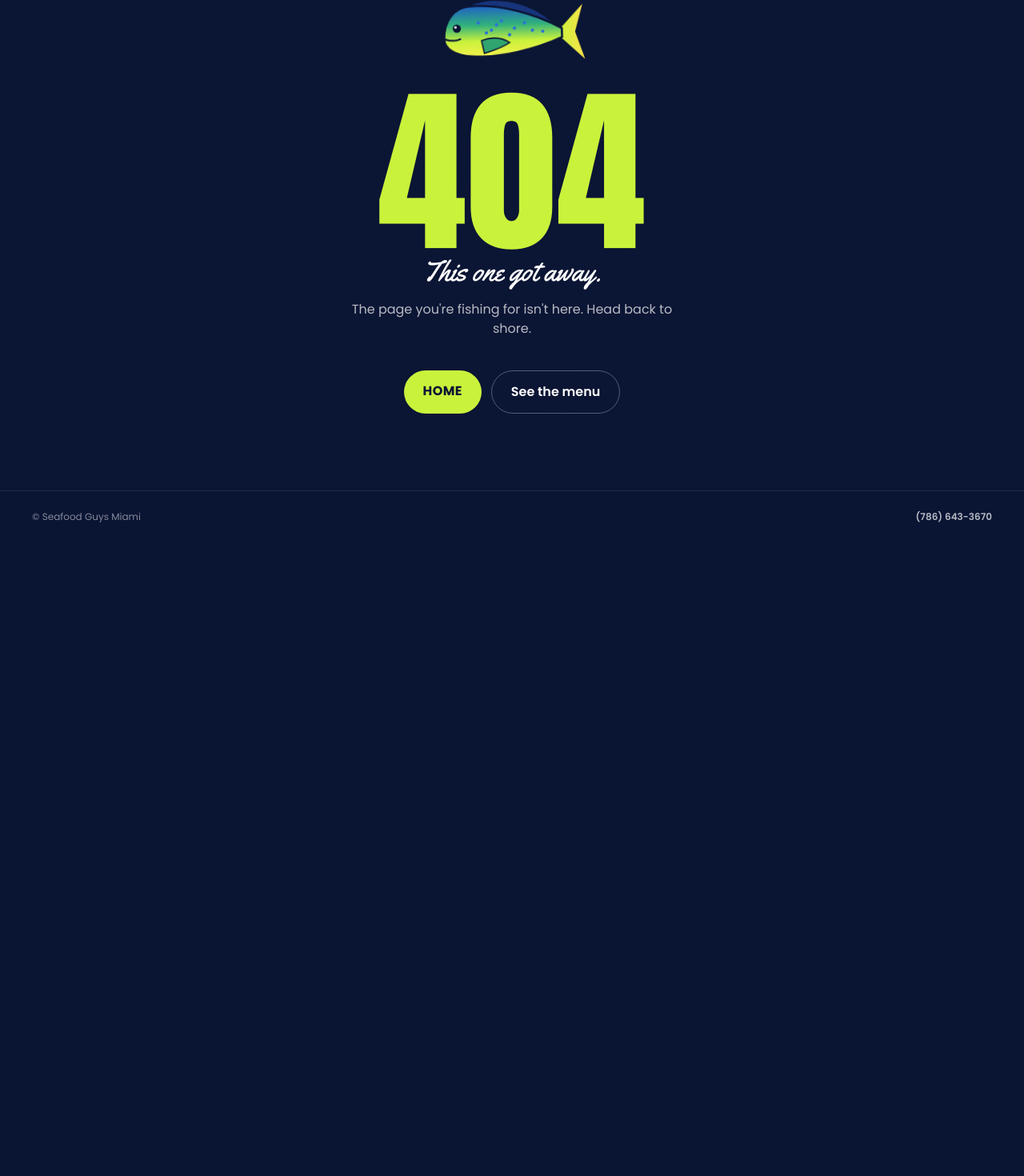
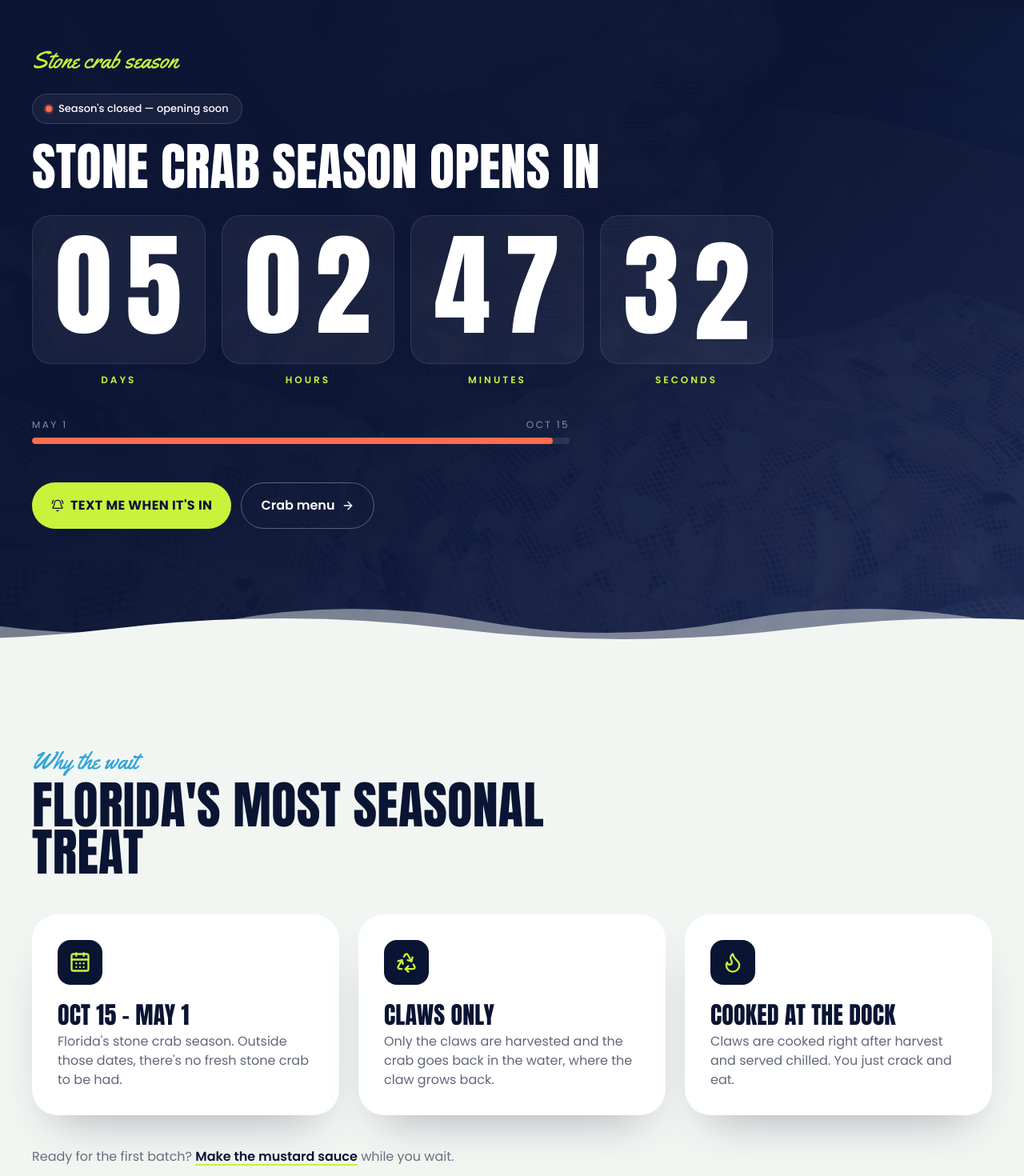
Before and after one commit to hardik-143/seafood-guys, a Next.js app: page /stone-crab-season in a window 1280 px wide. Before the commit this address had no page. Shown: the part 135-1605 px from the top of the page at 80% size. Before the commit the page ends 813 px from the top, so only its background shows below. Built offline with nearby package versions, Linux system fonts and the light colour scheme.

Commit message:
Add stone crab season countdown, stack duplicate items in box builder
Co-Authored-By: Claude Opus 5.5 <noreply@anthropic.com>

```diff
--- /dev/null
+++ b/app/stone-crab-season/page.tsx
@@ -0,0 +1,82 @@
+import { ArrowRight, BellRing, CalendarDays, Flame, Recycle } from "lucide-react";
+import type { Metadata } from "next";
+import Image from "next/image";
+import Link from "next/link";
+
+import { SeasonCountdown } from "@/components/sections/season-countdown";
+import { Cta } from "@/components/sections/cta";
+import { Waves } from "@/components/ui/waves";
+import { primaryPhone } from "@/content/site";
+
+export const metadata: Metadata = {
+  title: "Stone Crab Season Countdown",
+  description:
+    "Florida stone crab season runs October 15 to May 1. Live countdown, what makes stone crab special, and how to get claws delivered free in Miami and Fort Lauderdale.",
+};
+
+const facts = [
+  { icon: CalendarDays, title: "Oct 15 – May 1", body: "Florida's stone crab season. Outside those dates, there's no fresh stone crab to be had." },
+  { icon: Recycle, title: "Claws only", body: "Only the claws are harvested and the crab goes back in the water, where the claw grows back." },
+  { icon: Flame, title: "Cooked at the dock", body: "Claws are cooked right after harvest and served chilled. You just crack and eat." },
+];
+
+export default function StoneCrabSeasonPage() {
+  return (
+    <>
+      <section className="grain relative isolate overflow-hidden bg-abyss pt-40 pb-28 text-white md:pt-48 md:pb-36">
+        <Image alt="" className="-z-20 object-cover opacity-25" fill priority sizes="100vw" src="/media/photos/stone-crab-haul.jpg" />
+        <div className="absolute inset-0 -z-10 bg-gradient-to-br from-abyss via-abyss/90 to-navy/70" />
+        <div className="container">
+          <p className="font-script text-3xl text-lime">Stone crab season</p>
+          <div className="mt-6">
+            <SeasonCountdown />
+          </div>
+          <div className="mt-12 flex flex-wrap gap-3">
+            <a
+              className="inline-flex items-center gap-2 rounded-full bg-lime px-6 py-4 font-bold text-abyss uppercase tracking-wide transition hover:bg-white"
+              href={`sms:${primaryPhone.tel}?&body=${encodeURIComponent("Hi Seafood Guys! Text me when stone crab is in.")}`}
+            >
+              <BellRing className="size-4" /> Text me when it&apos;s in
+            </a>
+            <Link
+              className="inline-flex items-center gap-2 rounded-full border border-white/30 px-6 py-4 font-semibold transition hover:border-lime hover:text-lime"
+              href="/crabs"
+            >
+              Crab menu <ArrowRight className="size-4" />
+            </Link>
+          </div>
+        </div>
+        <Waves className="absolute inset-x-0 -bottom-px h-[60px] text-ice" />
+      </section>
+
+      <section className="container py-24 md:py-32">
+        <p className="font-script text-3xl text-mahi" data-reveal>
+          Why the wait
+        </p>
+        <h2 className="mt-2 max-w-3xl text-[clamp(2.6rem,5vw,4.6rem)] text-abyss" data-reveal>
+          Florida&apos;s most seasonal treat
+        </h2>
+        <div className="mt-12 grid gap-6 md:grid-cols-3" data-reveal-group>
+          {facts.map(({ icon: Icon, title, body }) => (
+            <article className="group rounded-[2rem] bg-white p-8 shadow-[0_30px_60px_-30px_rgba(10,20,51,0.35)] transition duration-500 hover:-translate-y-1" key={title}>
+              <span className="grid size-14 place-items-center rounded-2xl bg-abyss text-lime transition duration-500 group-hover:rotate-12">
+                <Icon className="size-7" />
+              </span>
+              <h3 className="mt-6 text-3xl text-abyss">{title}</h3>
+              <p className="mt-2 text-ink/65">{body}</p>
+            </article>
+          ))}
+        </div>
+        <p className="mt-10 text-ink/60" data-reveal>
+          Ready for the first batch?{" "}
+          <Link className="font-semibold text-abyss underline decoration-lime decoration-2 underline-offset-4" href="/recipes">
+            Make the mustard sauce
+          </Link>{" "}
+          while you wait.
+        </p>
+      </section>
+
+      <Cta />
+    </>
+  );
+}
--- a/components/sections/box-builder.tsx
+++ b/components/sections/box-builder.tsx
@@ -57,9 +57,11 @@ export function BoxBuilder() {
     });
 
   const lines = options.filter((o) => qty[o.key]);
-  const tiles = lines.flatMap((o) => Array.from({ length: qty[o.key] }, (_, i) => ({ ...o, tileKey: `${o.key}-${i}` })));
+  const units = lines.reduce((n, o) => n + qty[o.key], 0);
   const total = lines.reduce((n, o) => n + o.price * qty[o.key], 0);
-  const coolers = Math.max(1, Math.ceil(tiles.length / PER_COOLER));
+  const coolers = Math.max(1, Math.ceil(units / PER_COOLER));
+  // How full the last cooler is.
+  const fill = units === 0 ? 0 : ((units - 1) % PER_COOLER) + 1;
 
   const sms = `Hi Seafood Guys! I'd like this box:\n${lines.map((o) => `${qty[o.key]} × ${o.name}`).join("\n")}\nEstimated $${total}`;
 
@@ -123,45 +125,66 @@ export function BoxBuilder() {
             <p className="font-display text-4xl">${total}</p>
           </div>
 
-          <div className="mt-6 space-y-4">
-            {Array.from({ length: coolers }, (_, c) => {
-              const slice = tiles.slice(c * PER_COOLER, (c + 1) * PER_COOLER);
+          <div className="mt-6 rounded-[1.6rem] border-[10px] border-[#eef1ee] bg-gradient-to-b from-[#cfe3ee] to-[#e9f2f6] p-4 shadow-[inset_0_6px_18px_rgba(10,20,51,0.25)]">
+            <div className="grid min-h-[200px] grid-cols-3 content-start gap-x-4 gap-y-5 sm:grid-cols-4">
+              <AnimatePresence mode="popLayout">
+                {lines.map((o, i) => {
+                  const n = qty[o.key];
                   return (
                     <motion.div
-                  animate={{ opacity: 1, scale: 1 }}
-                  className="rounded-[1.6rem] border-[10px] border-[#eef1ee] bg-gradient-to-b from-[#cfe3ee] to-[#e9f2f6] p-3 shadow-[inset_0_6px_18px_rgba(10,20,51,0.25)]"
-                  initial={{ opacity: 0, scale: 0.9 }}
-                  key={c}
-                >
-                  <div className="grid min-h-[200px] grid-cols-4 content-start gap-2">
-                    <AnimatePresence mode="popLayout">
-                      {slice.map((t, i) => (
-                        <motion.div
                       animate={{ y: 0, opacity: 1, rotate: ((i * 37) % 9) - 4 }}
-                          className="relative aspect-square overflow-hidden rounded-xl border-2 border-white shadow-md"
+                      className="relative aspect-square"
                       exit={{ y: -30, opacity: 0, scale: 0.6 }}
                       initial={{ y: -60, opacity: 0, rotate: 0 }}
-                          key={t.tileKey}
+                      key={o.key}
                       layout
                       transition={{ type: "spring", damping: 16, stiffness: 260 }}
                     >
-                          <Image alt={t.name} className="object-cover" fill sizes="90px" src={t.image} />
+                      {/* One card fanned out behind for each extra copy (max two shown). */}
+                      {Array.from({ length: Math.min(n - 1, 2) }, (_, k) => (
+                        <motion.span
+                          animate={{ rotate: (k + 1) * 6, x: (k + 1) * 5, y: -(k + 1) * 3, opacity: 1 }}
+                          className="absolute inset-0 rounded-xl border-2 border-white bg-[#dfe9ee] shadow-md"
+                          initial={{ rotate: 0, x: 0, y: 0, opacity: 0 }}
+                          key={k}
+                          style={{ zIndex: -1 - k }}
+                        />
+                      ))}
+                      <div className="relative size-full overflow-hidden rounded-xl border-2 border-white shadow-md">
+                        <Image alt={o.name} className="object-cover" fill sizes="110px" src={o.image} />
+                      </div>
+                      {n > 1 && (
+                        <motion.span
+                          animate={{ scale: 1 }}
+                          className="absolute -top-2 -right-2 grid min-w-7 place-items-center rounded-full bg-lime px-1.5 py-0.5 font-display text-abyss text-sm shadow-md"
+                          initial={{ scale: 0.4 }}
+                          key={n}
+                          transition={{ type: "spring", damping: 12, stiffness: 400 }}
+                        >
+                          ×{n}
+                        </motion.span>
+                      )}
                     </motion.div>
-                      ))}
+                  );
+                })}
               </AnimatePresence>
-                    {slice.length === 0 && (
-                      <p className="col-span-4 grid h-[180px] place-items-center text-center text-abyss/45 text-sm">
+              {lines.length === 0 && (
+                <p className="col-span-full grid h-[180px] place-items-center text-center text-abyss/45 text-sm">
                   Empty cooler. Add something on the left.
                 </p>
               )}
             </div>
-                  {/* Fill meter */}
-                  <div className="mt-3 h-1.5 overflow-hidden rounded-full bg-abyss/10">
-                    <motion.div animate={{ width: `${(slice.length / PER_COOLER) * 100}%` }} className="h-full bg-lime" />
+            {/* Fill meter for the current cooler */}
+            <div className="mt-4 flex items-center gap-3">
+              <div className="h-1.5 flex-1 overflow-hidden rounded-full bg-abyss/10">
+                <motion.div animate={{ width: `${(fill / PER_COOLER) * 100}%` }} className="h-full bg-lime" />
               </div>
-                </motion.div>
-              );
-            })}
+              {coolers > 1 && (
+                <span className="rounded-full bg-abyss px-2.5 py-1 font-semibold text-[11px] text-lime uppercase tracking-wider">
+                  {coolers} coolers
+                </span>
+              )}
+            </div>
           </div>
 
           {lines.length > 0 && (
--- /dev/null
+++ b/components/sections/season-countdown.tsx
@@ -0,0 +1,115 @@
+"use client";
+
+import { AnimatePresence, motion } from "motion/react";
+import { useSyncExternalStore } from "react";
+
+/** Florida stone crab season: Oct 15 through May 1 (closes at the start of May 2). */
+function season(now: Date) {
+  const y = now.getFullYear();
+  const close = new Date(y, 4, 2);
+  const open = new Date(y, 9, 15);
+  if (now < close) {
+    return { open: true, start: new Date(y - 1, 9, 15), target: close };
+  }
+  if (now < open) {
+    return { open: false, start: close, target: open };
+  }
+  return { open: true, start: open, target: new Date(y + 1, 4, 2) };
+}
+
+const subscribe = (cb: () => void) => {
+  const id = window.setInterval(cb, 1000);
+  return () => window.clearInterval(id);
+};
+// Whole seconds, so the snapshot is stable between ticks.
+const getNow = () => Math.floor(Date.now() / 1000);
+const getServerNow = () => 0;
+
+function Digit({ value }: { value: string }) {
+  return (
+    <span className="relative inline-block h-[1em] w-[0.62em] overflow-hidden">
+      <AnimatePresence initial={false}>
+        <motion.span
+          animate={{ y: "0%" }}
+          className="absolute inset-0 text-center"
+          exit={{ y: "-100%" }}
+          initial={{ y: "100%" }}
+          key={value}
+          transition={{ duration: 0.45, ease: [0.22, 1, 0.36, 1] }}
+        >
+          {value}
+        </motion.span>
+      </AnimatePresence>
+    </span>
+  );
+}
+
+function Unit({ value, label }: { value: number; label: string }) {
+  const text = String(value).padStart(2, "0");
+  return (
+    <div className="flex flex-col items-center">
+      <div className="rounded-[1.5rem] border border-white/10 bg-white/[0.05] px-3 py-4 font-display text-[clamp(3.5rem,11vw,9rem)] text-white leading-none md:px-5">
+        {[...text].map((d, i) => (
+          // Index keys keep each column in place while the digit inside flips.
+          // biome-ignore lint/suspicious/noArrayIndexKey: positional digits
+          <Digit key={i} value={d} />
+        ))}
+      </div>
+      <span className="mt-3 font-semibold text-lime text-xs uppercase tracking-[0.25em]">{label}</span>
+    </div>
+  );
+}
+
+export function SeasonCountdown() {
+  const secs = useSyncExternalStore(subscribe, getNow, getServerNow);
+
+  if (secs === 0) {
+    // Server render / first paint: keep the layout without a wrong time.
+    return <div className="h-[clamp(10rem,22vw,16rem)]" />;
+  }
+
+  const now = new Date(secs * 1000);
+  const s = season(now);
+  const left = Math.max(0, Math.floor((s.target.getTime() - now.getTime()) / 1000));
+  const parts = [
+    { label: "Days", value: Math.floor(left / 86400) },
+    { label: "Hours", value: Math.floor((left % 86400) / 3600) },
+    { label: "Minutes", value: Math.floor((left % 3600) / 60) },
+    { label: "Seconds", value: left % 60 },
+  ];
+  const elapsed = (now.getTime() - s.start.getTime()) / (s.target.getTime() - s.start.getTime());
+
+  return (
+    <div>
+      <p className="inline-flex items-center gap-2 rounded-full border border-white/15 bg-white/5 px-4 py-2 font-medium text-[13px]">
+        <span className="relative flex size-2">
+          <span className={`absolute inline-flex size-full animate-ping rounded-full opacity-75 ${s.open ? "bg-lime" : "bg-coral"}`} />
+          <span className={`relative inline-flex size-2 rounded-full ${s.open ? "bg-lime" : "bg-coral"}`} />
+        </span>
+        {s.open ? "Season's open — claws are in" : "Season's closed — opening soon"}
+      </p>
+      <h2 className="mt-6 text-[clamp(2.4rem,5vw,4.4rem)] text-white">
+        {s.open ? "Time left this season" : "Stone crab season opens in"}
+      </h2>
+      <div className="mt-8 flex flex-wrap gap-3 md:gap-5">
+        {parts.map((p) => (
+          <Unit key={p.label} label={p.label} value={p.value} />
+        ))}
+      </div>
+      <div className="mt-10 max-w-2xl">
+        <div className="flex justify-between text-white/50 text-xs uppercase tracking-[0.2em]">
+          <span>{s.open ? "Oct 15" : "May 1"}</span>
+          <span>{s.open ? "May 1" : "Oct 15"}</span>
+        </div>
+        <div className="mt-2 h-2 overflow-hidden rounded-full bg-white/10">
+          <motion.div
+            animate={{ width: `${Math.min(100, elapsed * 100)}%` }}
+            className={`h-full rounded-full ${s.open ? "bg-lime" : "bg-coral"}`}
+            initial={{ width: 0 }}
+            transition={{ duration: 1.2, ease: [0.22, 1, 0.36, 1] }}
+          />
+        </div>
+      </div>
+    </div>
+  );
+}
```
Lines whose indentation alone changed are shown as unchanged.
